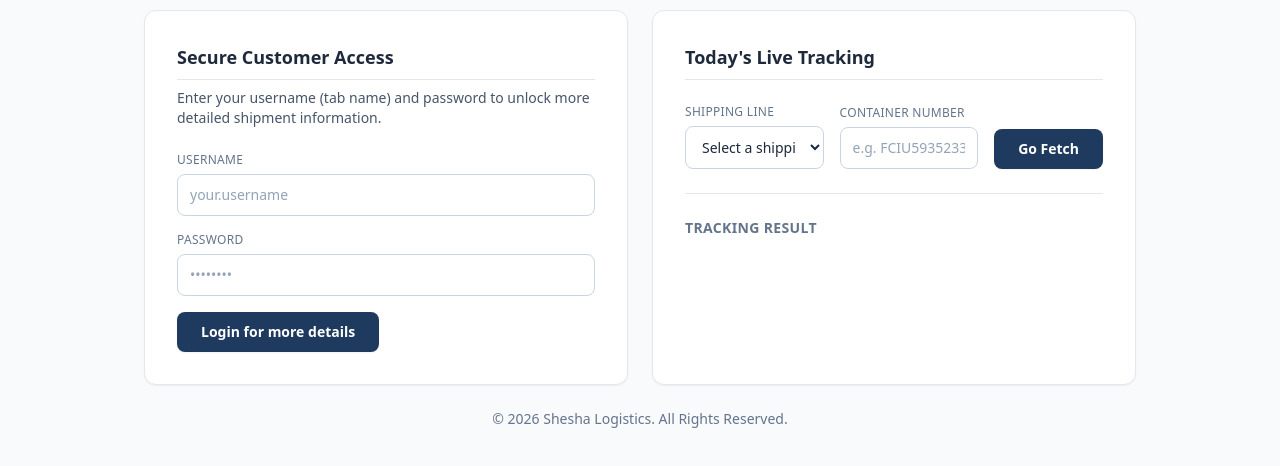
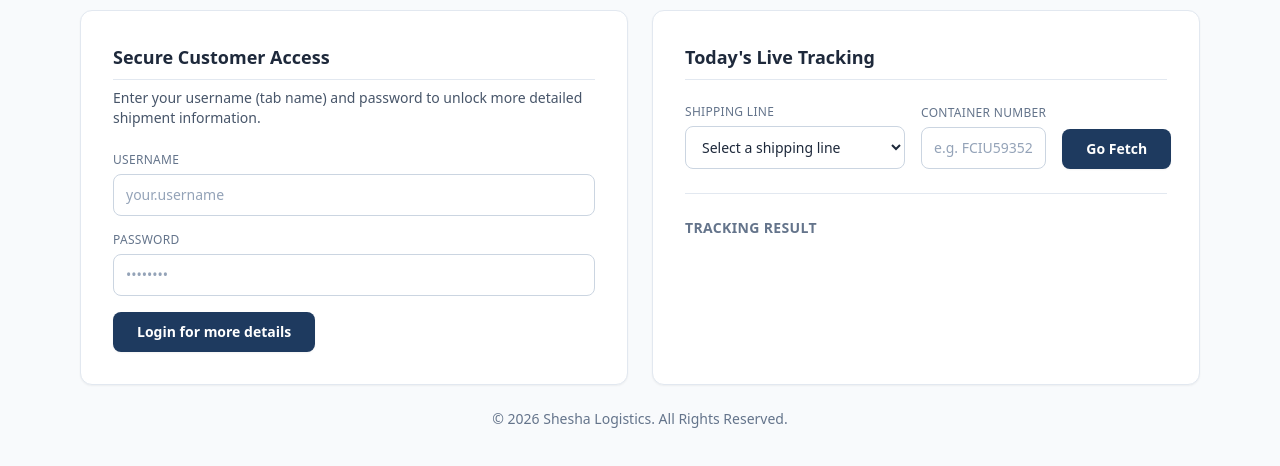
Before and after one commit to romeopestana/redfiniti-tracking, a website: page indexshipping.html in a window 1280 px wide. Shown: the part 118-584 px from the top of the page. Drawn offline with nearby package versions, Linux system fonts and the light colour scheme.

Commit message:
fixing the spacing of live tracking window

```diff
--- a/indexshipping.html
+++ b/indexshipping.html
@@ -59,7 +59,7 @@
     </div>
   </header>
 
-  <main class="max-w-5xl mx-auto px-4 py-8">
+  <main class="max-w-6xl mx-auto px-4 py-8">
     <div class="grid grid-cols-1 md:grid-cols-2 gap-6">
       <!-- Secure Customer Access (left / first) -->
       <section class="bg-white rounded-xl shadow-sm border border-slate-200 p-6 sm:p-8">
@@ -109,14 +109,14 @@
           Today's Live Tracking
         </h2>
 
-        <form id="trackingForm" class="grid gap-4 sm:grid-cols-[1fr,1fr,auto] items-end">
+        <form id="trackingForm" class="grid gap-4 sm:grid-cols-[1.2fr,1.3fr,auto] items-end">
           <div class="space-y-1.5">
             <label for="shippingLine" class="block text-xs font-medium uppercase tracking-wide text-slate-500">
               Shipping Line
             </label>
             <select
               id="shippingLine"
-              class="w-full rounded-lg border border-slate-300 bg-white px-3 py-2.5 text-sm text-slate-800 focus:border-[#1e3a5f] focus:ring-1 focus:ring-[#1e3a5f]/30"
+              class="w-full min-w-[180px] sm:min-w-[220px] rounded-lg border border-slate-300 bg-white px-3 py-2.5 text-sm text-slate-800 focus:border-[#1e3a5f] focus:ring-1 focus:ring-[#1e3a5f]/30"
             >
               <option value="" disabled selected>Select a shipping line</option>
               <option value="MACS">MACS</option>
@@ -126,7 +126,7 @@
           </div>
 
           <div class="space-y-1.5">
-            <label for="containerNumber" class="block text-xs font-medium uppercase tracking-wide text-slate-500">
+            <label for="containerNumber" class="block text-xs font-medium uppercase tracking-wide text-slate-500 whitespace-nowrap">
               Container Number
             </label>
             <input
@@ -141,7 +141,7 @@
             <span class="block text-xs font-medium uppercase tracking-wide text-transparent select-none">&nbsp;</span>
             <button
               type="submit"
-              class="w-full sm:w-auto rounded-lg bg-[#1e3a5f] hover:bg-[#2d4a73] text-white text-sm font-semibold px-6 py-2.5 shadow-sm transition"
+              class="w-full sm:w-auto rounded-lg bg-[#1e3a5f] hover:bg-[#2d4a73] text-white text-sm font-semibold px-6 py-2.5 whitespace-nowrap shadow-sm transition"
             >
               Go Fetch
             </button>
```
